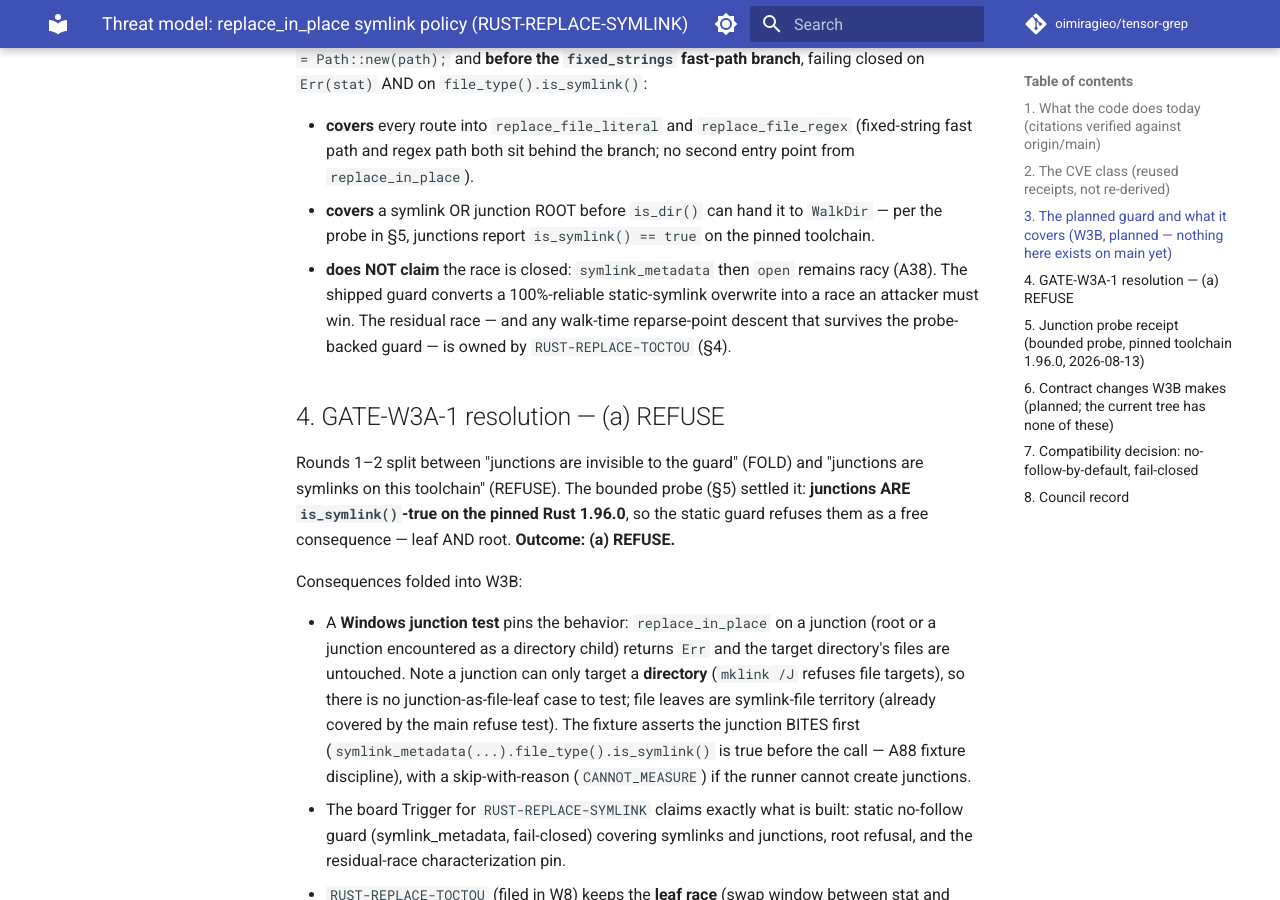
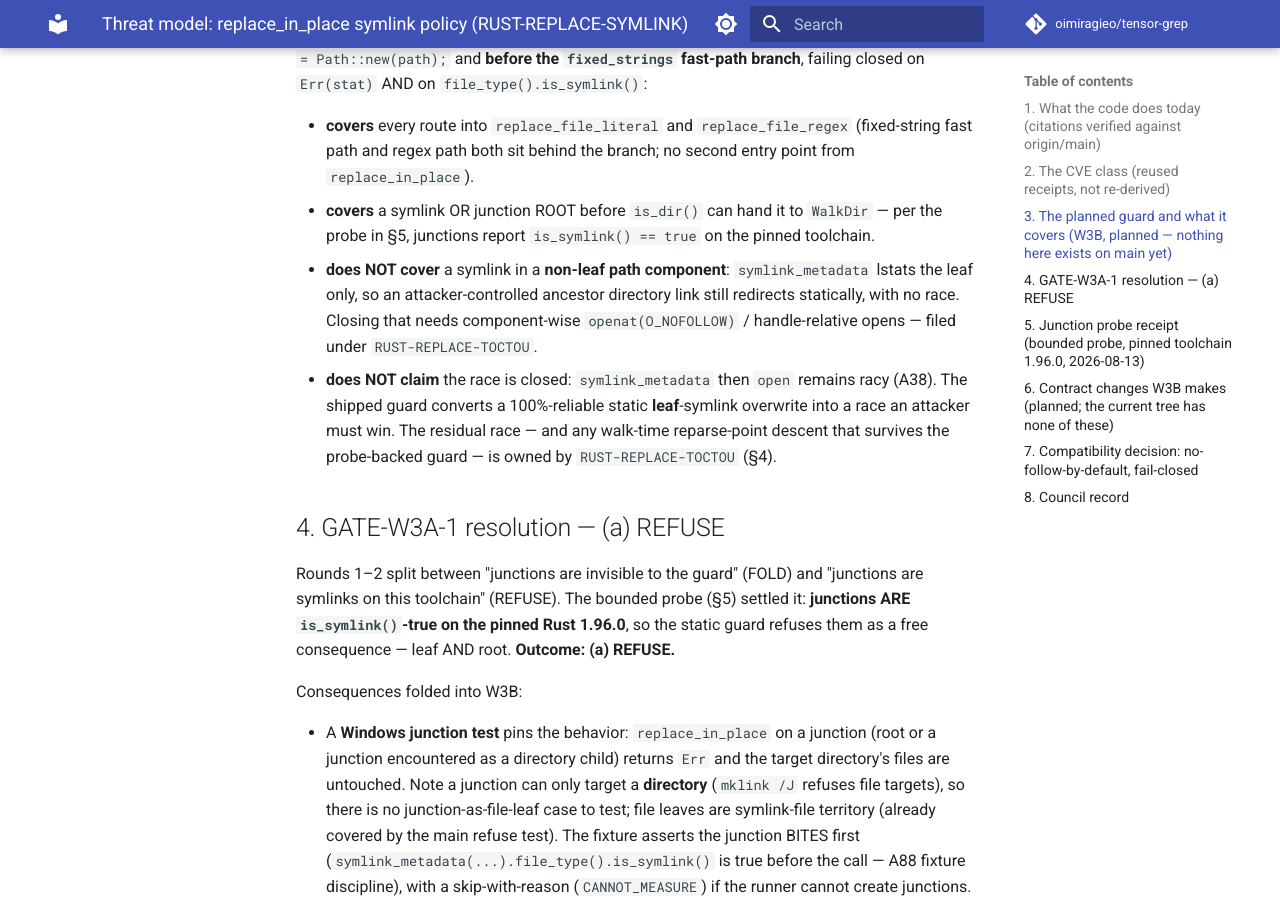
Before and after one commit to oimiragieo/tensor-grep, an MkDocs documentation site: the page built from docs/design/2026-08-13-replace-in-place-symlink-threat-model.md, in a window 1280 px wide and 900 px high, scrolled down 1448 px. Built offline with MkDocs 1.6.1 and Material for MkDocs 9.7.7, drawn with Linux system fonts in a browser that asks for light colours; comment, search, counter and statistics services are not loaded.

Commit message:
fix: doc-honesty for non-leaf components + contract-change pin wording (opus gate r3)
- Guard comment and threat model 3 now state the leaf-only scope: a
  non-leaf ancestor symlink still redirects statically (no race), owned
  by RUST-REPLACE-TOCTOU (component-wise openat O_NOFOLLOW / handle-reopen).
- The missing-path test comment now says contract CHANGE (was silent
  Ok(()) pre-guard), not a compatibility pin.

```diff
--- a/docs/design/2026-08-13-replace-in-place-symlink-threat-model.md
+++ b/docs/design/2026-08-13-replace-in-place-symlink-threat-model.md
@@ -52,10 +52,14 @@ closed on `Err(stat)` AND on `file_type().is_symlink()`:
   `replace_in_place`).
 - **covers** a symlink OR junction ROOT before `is_dir()` can hand it to `WalkDir` — per the
   probe in §5, junctions report `is_symlink() == true` on the pinned toolchain.
+- **does NOT cover** a symlink in a **non-leaf path component**: `symlink_metadata` lstats
+  the leaf only, so an attacker-controlled ancestor directory link still redirects
+  statically, with no race. Closing that needs component-wise `openat(O_NOFOLLOW)` /
+  handle-relative opens — filed under `RUST-REPLACE-TOCTOU`.
 - **does NOT claim** the race is closed: `symlink_metadata` then `open` remains racy (A38).
-  The shipped guard converts a 100%-reliable static-symlink overwrite into a race an attacker
-  must win. The residual race — and any walk-time reparse-point descent that survives the
-  probe-backed guard — is owned by `RUST-REPLACE-TOCTOU` (§4).
+  The shipped guard converts a 100%-reliable static **leaf**-symlink overwrite into a race an
+  attacker must win. The residual race — and any walk-time reparse-point descent that survives
+  the probe-backed guard — is owned by `RUST-REPLACE-TOCTOU` (§4).
 
 ## 4. GATE-W3A-1 resolution — (a) REFUSE
 
```
Also changed, not shown: 1 other file.
